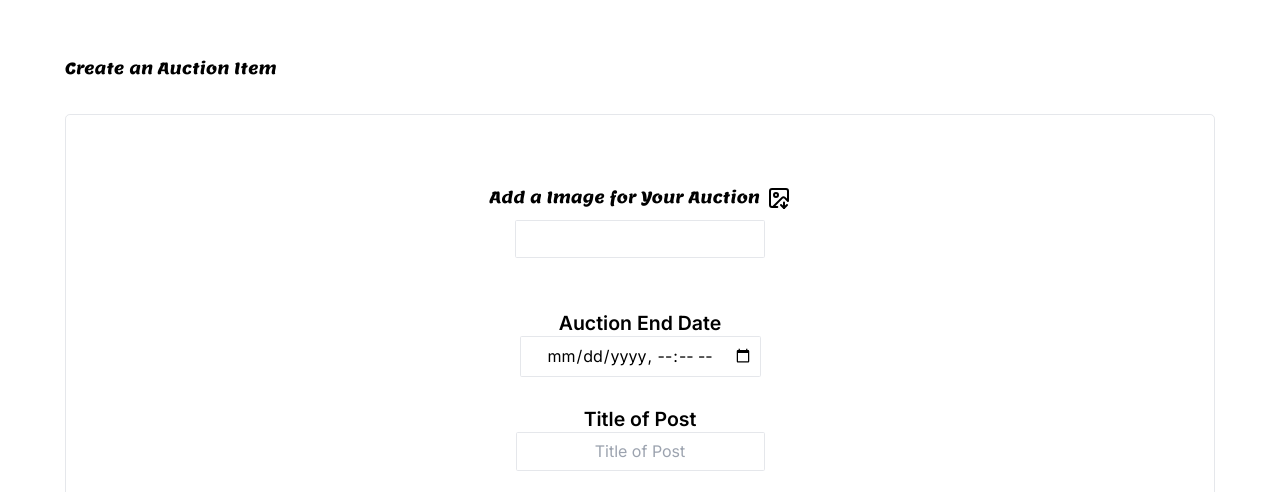
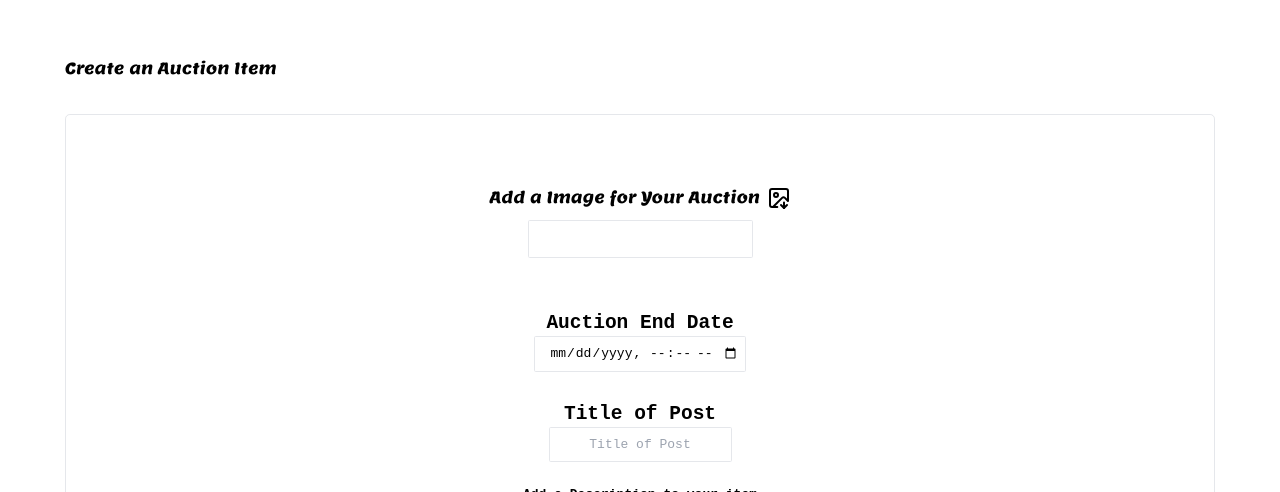
Before and after one commit to joroinnoroff/jo-semestertask2, a Next.js app: page /create in a window 1280 px wide. Shown: the part 808-1300 px from the top of the page. Built offline with nearby package versions, Linux system fonts and the light colour scheme.

Commit message:
removed inter font

```diff
--- a/src/app/layout.tsx
+++ b/src/app/layout.tsx
@@ -3,7 +3,7 @@ import { Inter } from 'next/font/google'
 import Navbar from './components/Navbar'
 import './globals.css'
 import { Toaster, toast } from 'sonner'
-const inter = Inter({ subsets: ['latin'] })
+
 
 export const metadata: Metadata = {
   title: 'Noroff Auction - JO',
@@ -17,7 +17,7 @@ export default function RootLayout({
 }) {
   return (
     <html lang="en">
-      <body className={inter.className}>
+      <body >
         <Toaster />
         <Navbar />
         {children}
```
